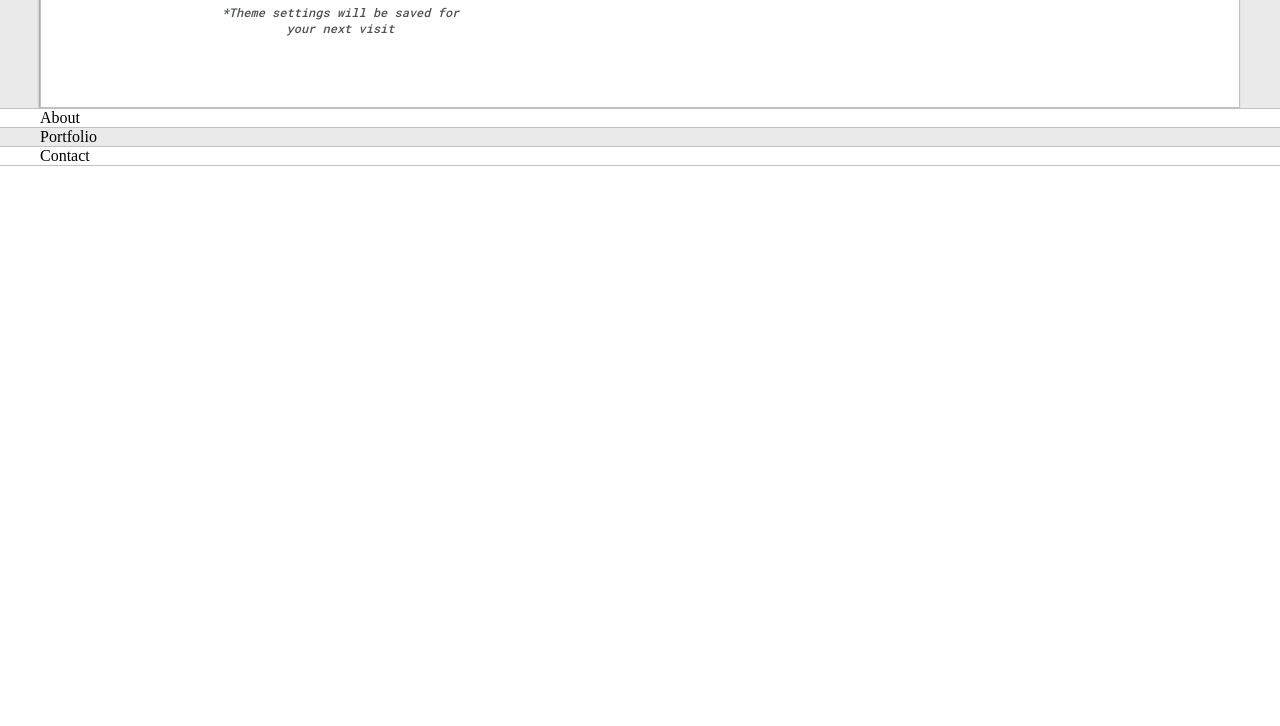
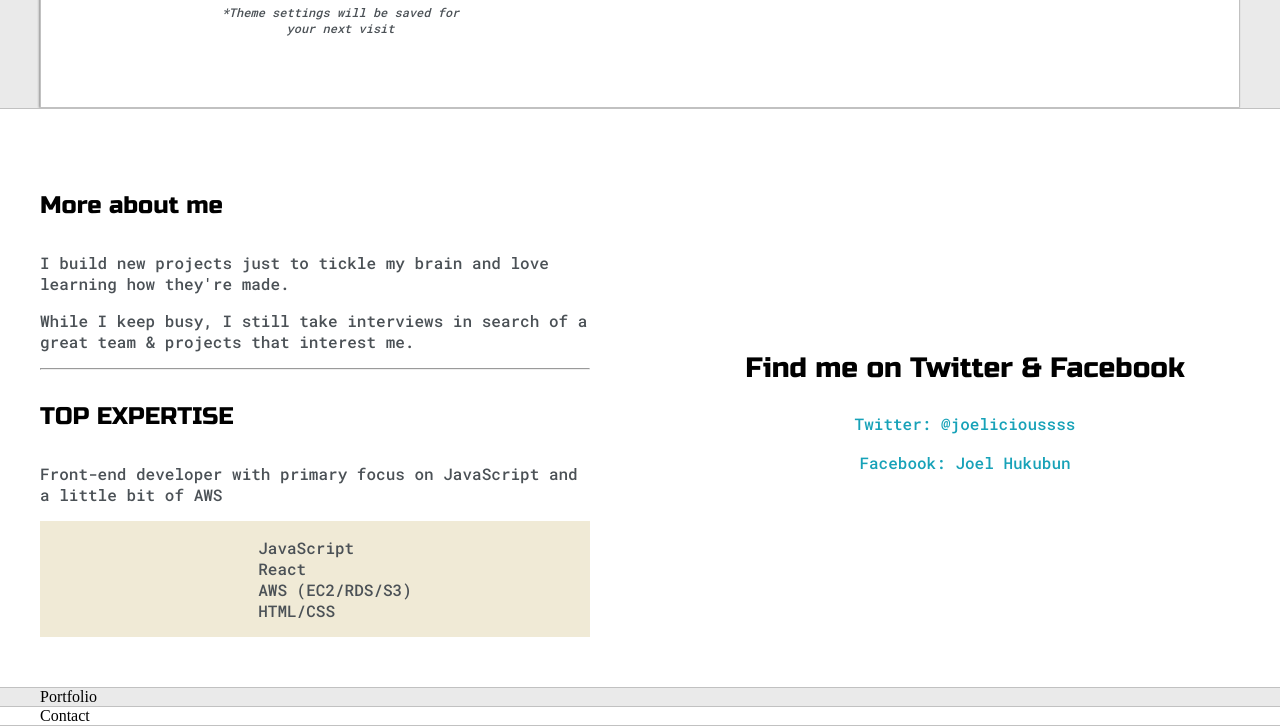
Before and after one commit to joelhkbn/new-porto, a plain HTML site: page index.html in a window 1280 px wide. Shown: the part 587-1313 px from the top of the page. Before the commit the page ends 800 px from the top, so only its background shows below. Drawn offline with Linux system fonts and the light colour scheme.

Commit message:
menambah about section

```diff
--- a/index.html
+++ b/index.html
@@ -63,7 +63,37 @@
     </section>
     <section class="s2">
       <div class="main-container">
-        About
+        <div class="about-wrapper">
+          <div class="about-me">
+            <h4>More about me</h4>
+
+            <p>I build new projects just to tickle my brain and love learning how they're made.</p>
+
+            <p>While I keep busy, I still take interviews in search of a great team & projects that interest me.</p>
+            <hr>
+
+            <h4>TOP EXPERTISE</h4>
+
+            <p>Front-end developer with primary focus on JavaScript and a little bit of AWS </p>
+
+            <div id="skills">
+              <ul>
+                <li>JavaScript</li>
+                <li>React</li>
+                <li>AWS (EC2/RDS/S3)</li>
+                <li>HTML/CSS</li>
+              </ul>
+
+            </div>
+
+          </div>
+          <div class="social-links">
+            <h3>Find me on Twitter & Facebook</h3>
+
+            <a target="_blank" href="https://twitter.com/joelicioussss">Twitter: @joelicioussss</a>
+            <br>
+            <a target="_blank" href="https://www.facebook.com/joelhkbn">Facebook: Joel Hukubun</a>
+          </div>
       </div>
     </section>
     <section class="s1">
--- a/style.css
+++ b/style.css
@@ -32,6 +32,7 @@ strong {
   font-weight: 500;
 }
 
+a,
 p,
 li,
 span,
@@ -274,6 +275,26 @@ h6 {
   left: -5px;
 }
 
+.about-wrapper {
+  display: grid;
+  grid-template-columns: repeat(auto-fit, minmax(320px, 1fr));
+  padding-bottom: 50px;
+  padding-top: 50px;
+  gap: 100px;
+}
+
+#skills {
+  display: flex;
+  justify-content: center;
+  background-color: var(--previewShadow);
+}
+
+.social-links {
+  display: grid;
+  align-content: center;
+  text-align: center;
+}
+
 @media screen and (max-width: 1200px) {
   .main-container {
     width: 95%;
```
